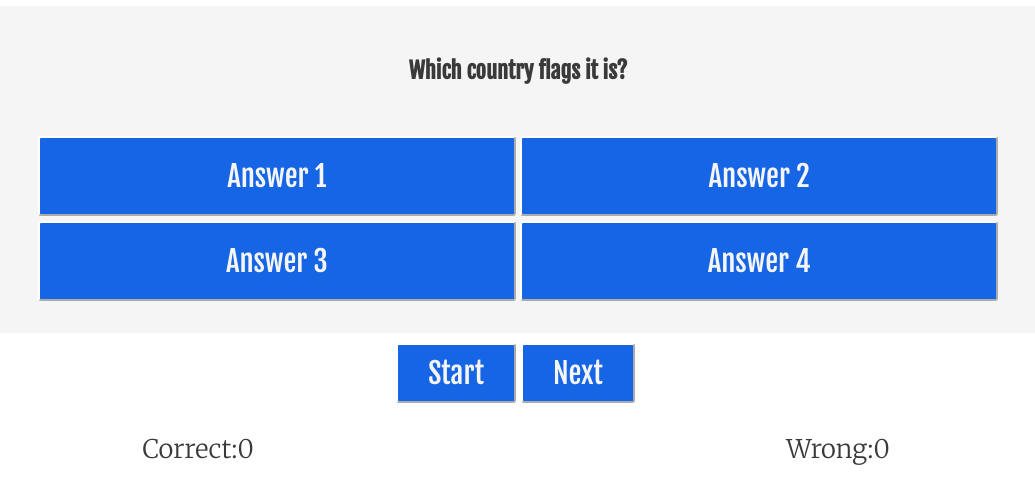
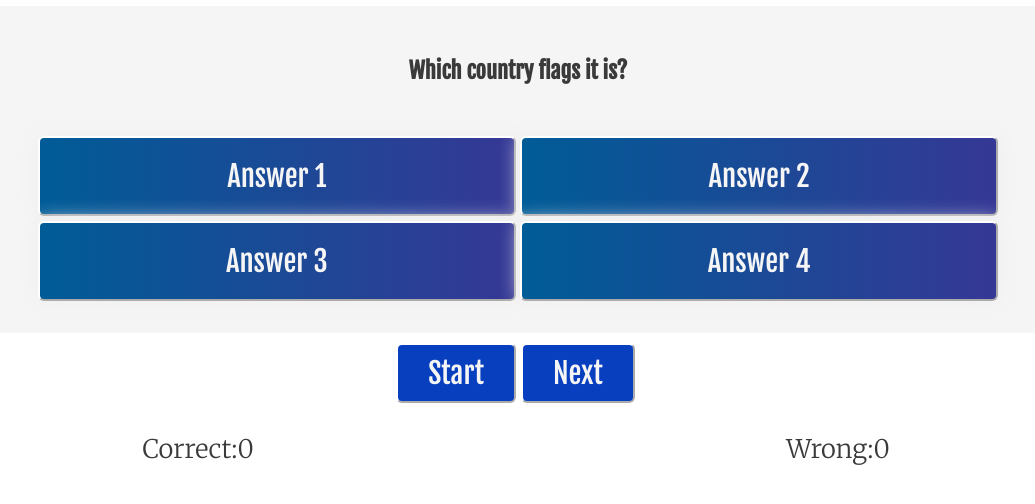
Before and after one commit to Code-Institute-Submissions/-casperelyan-my_first_java_project_AugResub, a plain HTML site: page index.html in a window 1280 px wide. Shown: the part 152-656 px from the top of the page, without its empty margins (122-1157 px from the left). Drawn offline with Linux system fonts and the light colour scheme; files that its build step writes are made by us from their sources.

Commit message:
Buttons class add

```diff
--- a/assets/css/style.css
+++ b/assets/css/style.css
@@ -23,10 +23,6 @@ h1 {
 
 h2 {
     font-size: clamp(1rem, 1rem + 0.5vw, 5rem);
-}
-
-#question {
-    font-size: 50px;
 }
 
 .logo1 {
@@ -65,8 +61,14 @@ height: auto;
 
 .btn-a {
     padding: 20px;
-    background-color: hsl(217, 83%, 49%);
-    border-radius: 3px;
+    background-image: linear-gradient(to right, #005C97 0%, #363795  51%, #005C97  100%);
+    transition: 0.4s;
+    background-size: 200% auto;
+        color: white;
+        box-shadow: 0 0 20px #eee;
+
+    border-radius: 6px;
+    border-width: 2px;
     border-color: white;
     color: whitesmoke;
     font-family: "Fjalla One";
@@ -77,9 +79,9 @@ height: auto;
     padding: 10px 30px 10px 30px;
     margin-bottom: 5px;
     margin-right: 5px;
-    background-color: hsl(217, 83%, 49%);
+    background-color: hsl(222, 92%, 39%);
     border-color: white;
-    border-radius: 3px;
+    border-radius: 6px;
     color: whitesmoke;
     font-family: "Fjalla One";
     font-size: clamp(1rem, 1rem + 1vw, 4rem);
@@ -87,10 +89,14 @@ height: auto;
 
 .btn-b:hover {
         border-color: hsl(217, 88%, 19%);
+
     }
 
 .btn-a:hover {
         border-color: hsl(217, 88%, 19%);
+        background-position: right center;
+        color: #fff;
+        text-decoration: none;
     }
 
 .controls-buttons-area {
@@ -104,14 +110,12 @@ height: auto;
 .points-area {
     margin: auto;
     display: grid;
-
     }
 
 #question {
     text-align: center;
     padding-top:2rem;
     padding-bottom: 2rem;
-
     }
 
 .scores {
@@ -127,3 +131,12 @@ height: auto;
     column-gap: normal;
     margin: auto;
     }
+
+
+.btn-a.wrong {
+    background-image: linear-gradient(to right, #e53935 0%, #e35d5b  51%, #e53935  100%);
+}
+
+.btn-a.correct {
+    background-image: linear-gradient(to right, #1fc781 0%, #155a1e  51%, #1dd488  100%);
+}
```
Lines whose indentation alone changed are shown as unchanged.
